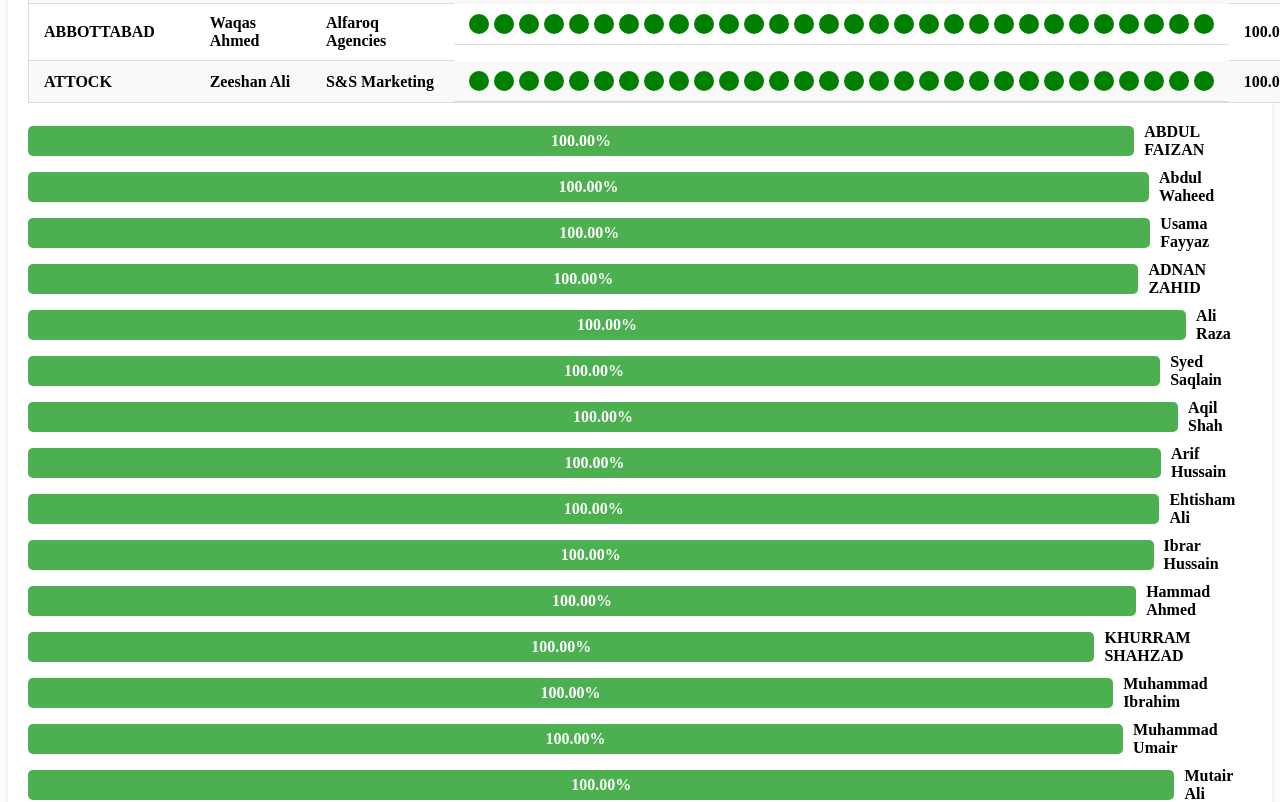
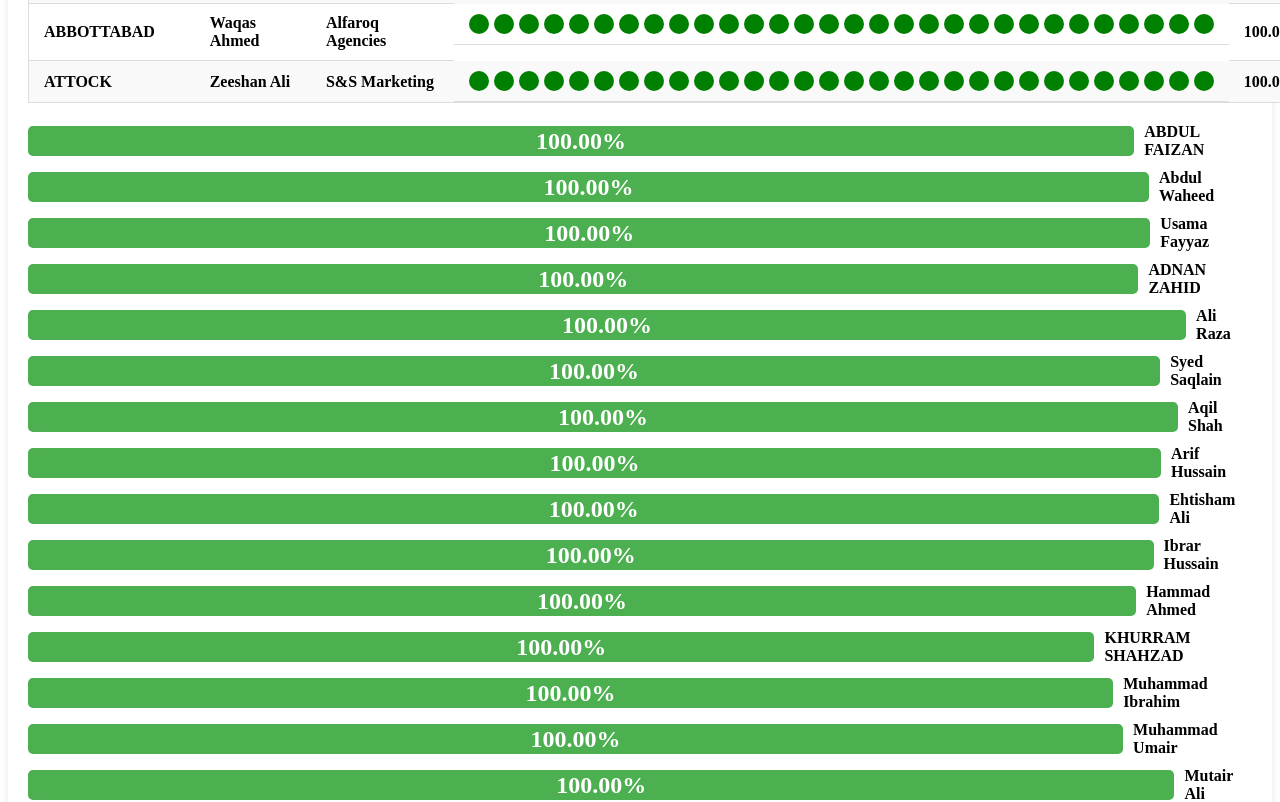
Before and after one commit to Hammad-khalil/PepsiCo-Employee-Tracker, a React (Vite) app: page / in a window 1280 px wide. Shown: the part 1840-2642 px from the top of the page. Built offline with nearby package versions, Linux system fonts and the light colour scheme; the HTML template or start-up script is replaced by a standard one.

Commit message:
Stock Report Status Completed

```diff
--- a/src/components/StockReport.css
+++ b/src/components/StockReport.css
@@ -114,6 +114,8 @@ td:last-child {
 }
 
 .bar {
+  font-size: x-large;
+  font-weight: bold;
   height: 30px;
   border-radius: 5px;
   background-color: #4CAF50;
```
